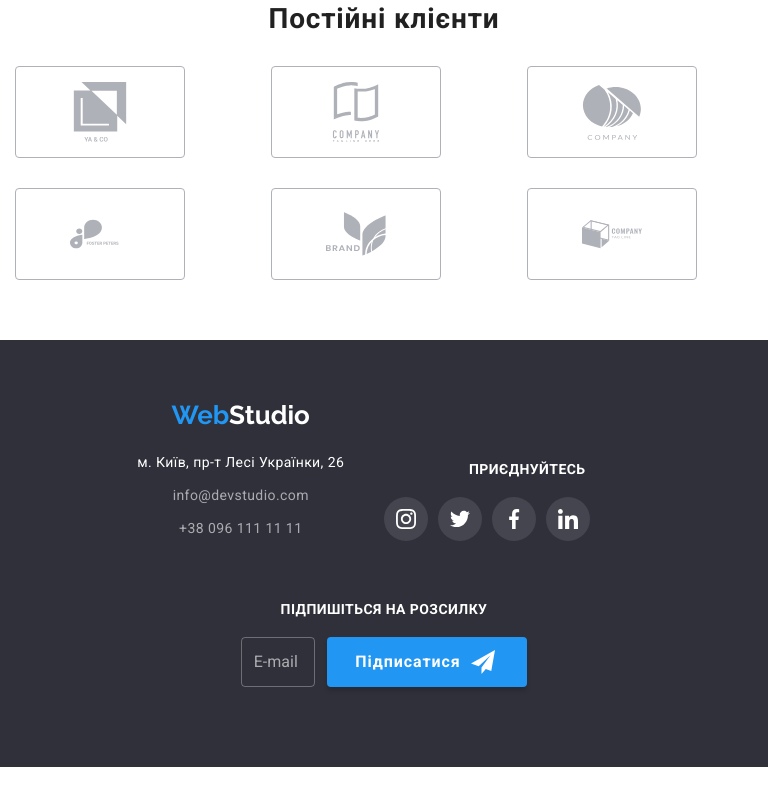
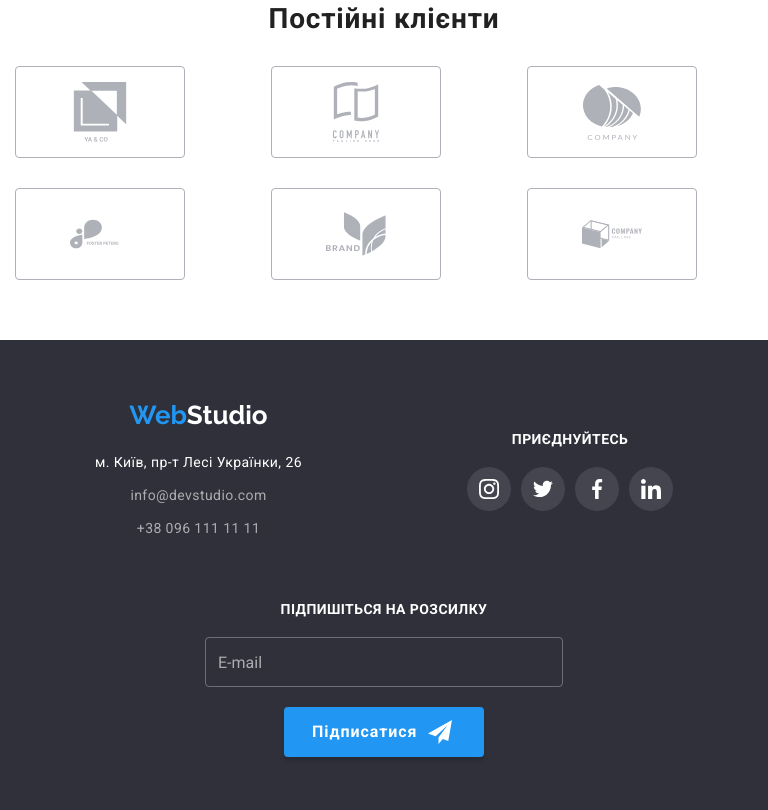
Before and after one commit to Yulik-o/goit-markup-hw-08, a plain HTML site: page index.html in a window 768 px wide. Shown: the part 2579-3389 px from the top of the page. Before the commit the page ends 3346 px from the top, so only its background shows below. Drawn offline with Linux system fonts and the light colour scheme.

Commit message:
Ads styles for social section

```diff
--- a/index.html
+++ b/index.html
@@ -435,7 +435,7 @@
       </div>
 
       <div class="footer-right footer-wrap">
-        <h3 class="join">приєднуйтесь</h3>
+        <h3 class="join follow">приєднуйтесь</h3>
         <ul class="footer-soc-list">
           <li class="footer-soc-item">
             <a href="https://www.instagram.com/" class="footer-soc-link" aria-label="Інстаграм"><svg
--- a/saas/layouts/_footer.scss
+++ b/saas/layouts/_footer.scss
@@ -109,8 +109,9 @@
   &:hover {
     border: 1px solid var(--accent-text-color);
   }
-  @media screen and (min-width: 1200px) {
+  @media screen and (min-width: 768px) {
 width: 358px;
+margin-bottom: 0;
   }
 }
 .footer-input-btn {
@@ -166,11 +167,19 @@ width: 358px;
   color: #ffffff;
    @media screen and (max-width: 767px) {
     margin-bottom: 20px;
+   }
 
-   }
     @media screen and (min-width: 768px) and (max-width: 1199px) {
 margin-top: 60px;
+margin-bottom: 20px;
     }
+
+}
+.follow {
+  @media screen and (min-width: 768px) and (max-width: 1199px) {
+    margin-top: 0;
+  }
+
 }
 .footer-container {
    @media screen and (max-width: 767px) {
@@ -192,12 +201,16 @@ align-items: center;
 }
   .footer-wrap {
    @media screen and (min-width: 768px) and (max-width: 1199px) {
-  flex-basis: calc((100% - 165px) / 2);
+  //flex-basis: calc((100% - 165px) / 2);
+
   text-align: center;
-
   }
   }
+
 .footer-right {
+  @media screen and (min-width: 768px) and (max-width: 1199px) {
+    margin-left: 165px;
+  }
    @media screen and (min-width: 1200px) {
     margin-left: 70px;
     margin-right: 93px;
@@ -211,5 +224,13 @@ margin-top: 0;
   .footer-soc-list {
     @media screen and (max-width: 768px) {
 align-items: center;
+margin: 0 auto;
+justify-content: center;
   }
 }
+.footer-subscr-list {
+   @media screen and (min-width: 768px) and (max-width: 1199px) {
+display: block;
+
+   }
+}
--- a/saas/layouts/_staff.scss
+++ b/saas/layouts/_staff.scss
@@ -83,8 +83,8 @@ letter-spacing: 0.03em;
 
 }
 .team-soc-item {
-  //width: 44px;
-  width: 100%;
+  width: 44px;
+ // width: 100%;
   height: 44px;
   gap: 10px;
   transition: background-color 1000ms cubic-bezier(0.4, 0, 0.2, 1);
```
Also changed, not shown: css/main.css, css/main.min.css, 2 other files.
